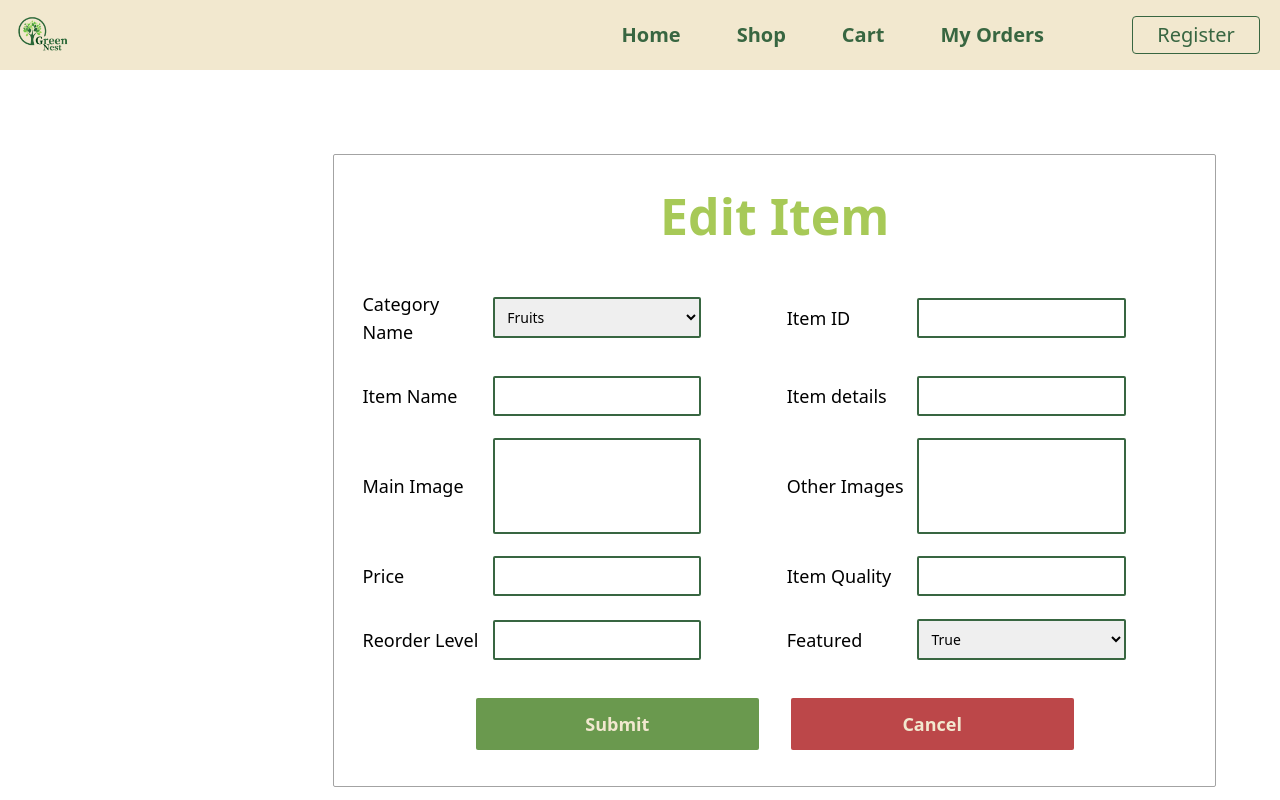
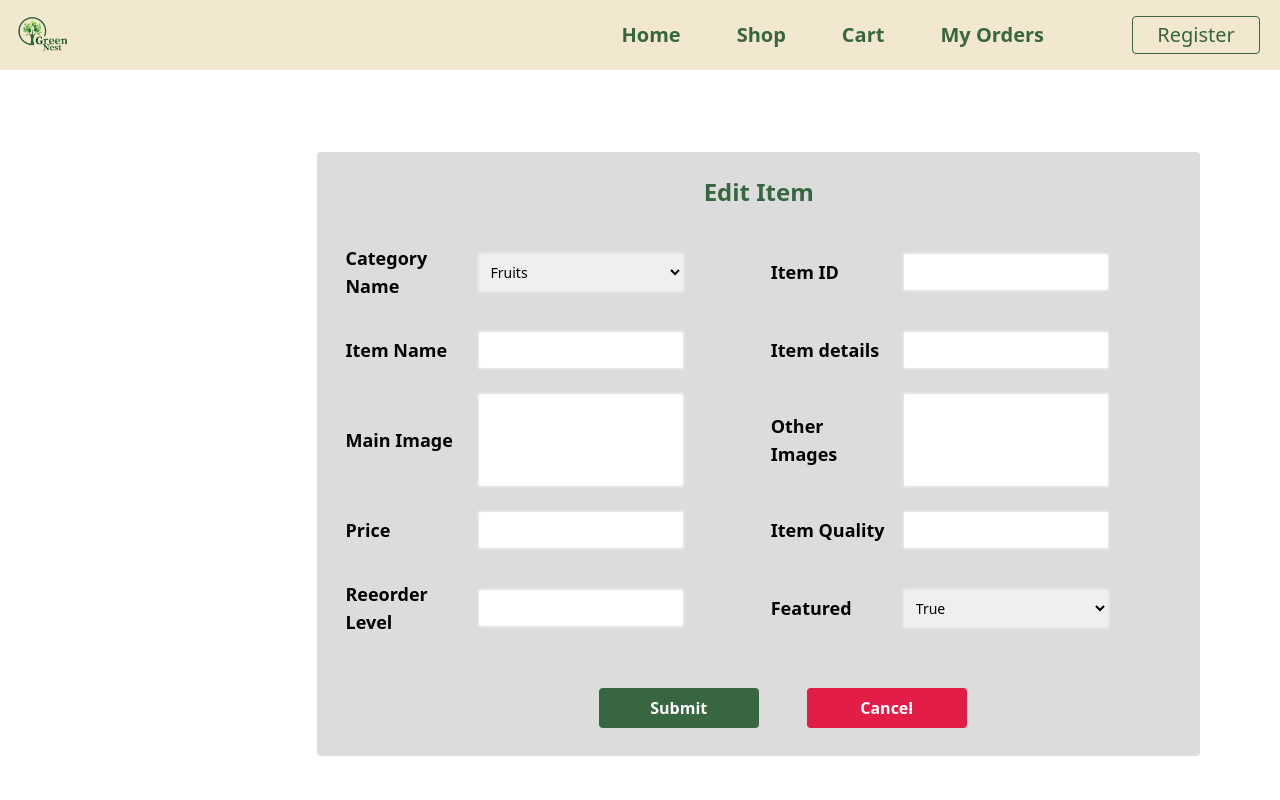
Before and after one commit to GreenNest/Frontend, a React (Create React App) app in the folder frontend/: page /admin/editItem in a window 1280 px wide. Shown: the top 800 px of the page. Built offline with nearby package versions, Linux system fonts and the light colour scheme.

Commit message:
edit stock edited

```diff
--- a/frontend/src/pages/admin/edit-stock/EditStock.js
+++ b/frontend/src/pages/admin/edit-stock/EditStock.js
@@ -1,19 +1,26 @@
 import React, { Component } from 'react';
-//import Sidebar from '../../../components/Sidebar';
 
-class EditStock extends Component {
+class AddStock extends Component {
+    constructor(props) {
+        super(props);
+        this.state = {}
+
+    }
+
     render() {
         return (
-           <div className="grid-container">
-            {/* <div class="bg-maingreen h-screen"></div> */}
-            <div className="main-area">
-               <div class="w-full m-16 bg-white rounded-sm border-gray-400 border-solid border">
+            <div>
+
+            <div className="grid-container">
+            {/* <div class="bg-maingreen"></div> */}
+            <div className="main-area -mt-8 -ml-4">
+               <div class="w-full m-16 bg-gray-500 bg-opacity-25 rounded ">
                   <form class="w-full justify-center p-4 flex flex-col items-center">
-                        <div class=" text-50 font-bold text-lightgreen p-2 mb-4">Edit Item</div>
+                        <div class=" text-maingreen font-bold text-2xl p-2 mb-4">Edit Item</div>
                         <div class="grid grid-cols-2 w-full">
                             <div class="flex justify-start items-center p-1 mb-3 w-full">
-                                <label class=" text-lg p-2 w-1/3 ">Category Name</label>
-                                <select id = "dropdown" ref = {(input)=> this.menu = input} class="w-1/2 outline-none text-sm rounded-sm p-2 border-solid border-maingreen border-2">
+                                <label class="p-2 w-1/3 text-lg font-semibold">Category Name</label>
+                                <select id = "dropdown" ref = {(input)=> this.menu = input} class="w-1/2 outline-none text-sm rounded p-2 border-solid hover:border-hovergreen focus:border-maingreen border-2">
                                     <option value="fruits">Fruits</option>
                                     <option value="flowers">Flowers</option>
                                     <option value="herbal">Flowers</option>
@@ -21,64 +28,66 @@ class EditStock extends Component {
                                 </select>
                             </div>
                             <div class="flex justify-start items-center p-1 mb-3 w-full">
-                                <label class="text-lg p-2 w-1/3 ">Item ID</label>
-                                <input class="w-1/2 outline-none text-sm rounded-sm p-2 border-solid border-maingreen border-2"  />
+                                <label class="text-lg p-2 w-1/3 font-semibold">Item ID</label>
+                                <input class="w-1/2 outline-none text-sm rounded p-2 border-solid hover:border-hovergreen focus:border-maingreen border-2"  />
                             </div>
                         </div>
                         <div class="grid grid-cols-2 w-full">
                             <div class="flex justify-start items-center p-1 mb-3 w-full">
-                                <label class=" text-lg p-2 w-1/3 ">Item Name</label>
-                                <input class="w-1/2 outline-none text-sm rounded-sm p-2 border-solid border-maingreen border-2"  />
+                                <label class=" text-lg p-2 w-1/3 font-semibold">Item Name</label>
+                                <input class="w-1/2 outline-none text-sm rounded p-2 border-solid hover:border-hovergreen focus:border-maingreen border-2"  />
                             </div>
                             <div class="flex justify-start items-center p-1 mb-3 w-full">
-                                <label class="text-lg p-2 w-1/3 ">Item details</label>
-                                <input class="w-1/2 outline-none text-sm rounded-sm p-2 border-solid border-maingreen border-2"  />
+                                <label class="text-lg p-2 w-1/3 font-semibold">Item details</label>
+                                <input class="w-1/2 outline-none text-sm rounded p-2 border-solid hover:border-hovergreen focus:border-maingreen border-2"  />
                             </div>
                         </div>
                         <div class="grid grid-cols-2 w-full">
                             <div class="flex justify-start items-center p-1 mb-3 w-full">
-                                <label class=" text-lg p-2 w-1/3 ">Main Image</label>
-                                <input class="w-1/2 outline-none text-sm rounded-sm p-2 border-solid border-maingreen h-24 block border-2"  />
+                                <label class="text-lg p-2 w-1/3 font-semibold">Main Image</label>
+                                <input class="w-1/2 outline-none text-sm rounded p-2 border-solid hover:border-hovergreen focus:border-maingreen h-24 block border-2"  />
                             </div>
                             <div class="flex justify-start items-center p-1 mb-3 w-full">
-                                <label class="text-lg p-2 w-1/3 ">Other Images</label>
-                                <input class="w-1/2 outline-none text-sm rounded-sm p-2 border-solid border-maingreen h-24 block border-2"  />
+                                <label class="text-lg p-2 w-1/3 font-semibold">Other Images</label>
+                                <input class="w-1/2 outline-none text-sm rounded p-2 border-solid hover:border-hovergreen focus:border-maingreen h-24 block border-2"  />
                             </div>
                         </div>
                         <div class="grid grid-cols-2 w-full">
                             <div class="flex justify-start items-center p-1 mb-3 w-full">
-                                <label class=" text-lg p-2 w-1/3 ">Price</label>
-                                <input class="w-1/2 outline-none text-sm rounded-sm p-2 border-solid border-maingreen border-2"  />
+                                <label class=" text-lg p-2 w-1/3 font-semibold">Price</label>
+                                <input class="w-1/2 outline-none text-sm rounded p-2 border-solid hover:border-hovergreen focus:border-maingreen border-2"  />
                             </div>
                             <div class="flex justify-start items-center p-1 mb-3 w-full">
-                                <label class="text-lg p-2 w-1/3 ">Item Quality</label>
-                                <input class="w-1/2 outline-none text-sm rounded-sm p-2 border-solid border-maingreen border-2"  />
+                                <label class="text-lg p-2 w-1/3 font-semibold">Item Quality</label>
+                                <input class="w-1/2 outline-none text-sm rounded-sm p-2 border-solid hover:border-hovergreen focus:border-maingreen border-2"  />
                             </div>
                         </div>
                        <div class="grid grid-cols-2 w-full">
                             <div class="flex justify-start items-center p-1 mb-3 w-full">
-                                <label class=" text-lg p-2 w-1/3 ">Reorder Level</label>
-                                <input class="w-1/2 outline-none text-sm rounded-sm p-2 border-solid border-maingreen border-2"  />
+                                <label class=" text-lg p-2 w-1/3 font-semibold">Reeorder Level</label>
+                                <input class="w-1/2 outline-none text-sm rounded p-2 border-solid hover:border-hovergreen focus:border-maingreen border-2"  />
                             </div>
                             <div class="flex justify-start items-center p-1 mb-3 w-full">
-                                <label class="text-lg p-2 w-1/3 ">Featured</label>
-                                <select id = "dropdown" ref = {(input)=> this.menu = input} class="w-1/2 outline-none text-sm rounded-sm p-2 border-solid border-maingreen border-2">
+                                <label class="text-lg p-2 w-1/3 font-semibold">Featured</label>
+                                <select id = "dropdown" ref = {(input)=> this.menu = input} class="w-1/2 outline-none text-sm rounded p-2 border-solid hover:border-hovergreen focus:border-maingreen border-2">
                                     <option value="true">True</option>
                                     <option value="false">False</option>
                                 </select>
                             </div>
                         </div>
-                        <div class="flex w-full justify-center items-center">
-                            <div class=" w-1/3 p-3 bg-secondarygreen text-mainyellow font-bold text-lg rounded-sm mt-5 mb-5 flex justify-center items-center cursor-pointer mr-8">Submit</div>
-                            <div class="w-1/3 p-3 bg-redcolor text-mainyellow font-bold text-lg rounded-sm mt-5 mb-5 flex justify-center items-center cursor-pointer">Cancel</div>
+                        <div class="flex w-full justify-center items-center mt-7 -mb-5">
+                            {/* <div class=" w-1/3 p-3 bg-secondarygreen text-mainyellow font-bold text-lg rounded-sm mt-5 mb-5 flex justify-center items-center cursor-pointer mr-8">Submit</div> */}
+                            <button className="bg-maingreen hover:bg-hovergreen p-4 justify-center text-white font-bold ml-12 mb-8 rounded py-2 px-4 w-40">Submit</button>
+                            <button className="bg-red-600 hover:bg-lightred p-4 justify-center text-white font-bold ml-12 mb-8 rounded py-2 px-4 w-40">Cancel</button>
+                            {/* <div class="w-1/3 p-3 bg-redcolor text-mainyellow font-bold text-lg rounded-sm mt-5 mb-5 flex justify-center items-center cursor-pointer">Cancel</div> */}
                         </div>
-
                   </form>
                </div>
+            </div>
             </div>
             </div>
         );
     }
 }
 
-export default EditStock;
+export default AddStock;
```
